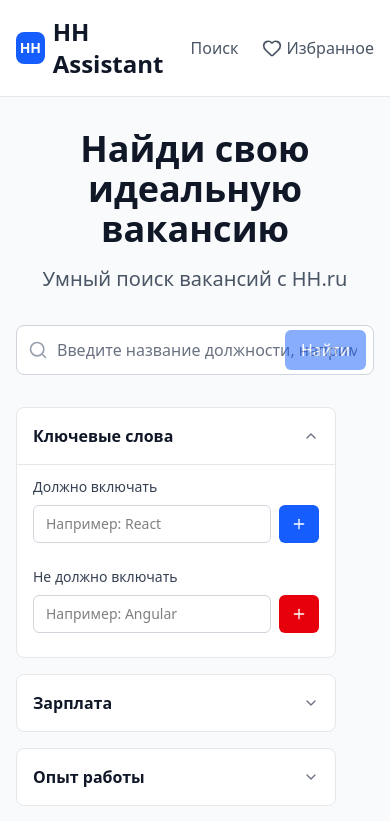
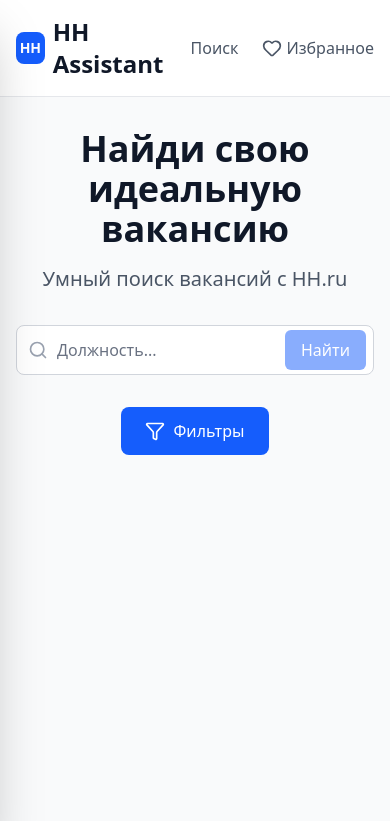
Before and after one commit to BMD63/hh-assistant, a React (Vite) app: page / in a window 390 px wide. Shown: the top 821 px of the page. Built offline with nearby package versions, Linux system fonts and the light colour scheme.

Commit message:
feat: add mobile-responsive filters drawer with smooth animations

```diff
--- a/src/App.tsx
+++ b/src/App.tsx
@@ -1,4 +1,6 @@
+import { useState, useEffect } from 'react'
 import { Routes, Route } from 'react-router-dom'
+import { Filter, X } from 'lucide-react'
 import { Header } from './components/Header'
 import { SearchForm } from './components/SearchForm'
 import { VacancyCard } from './components/VacancyCard'
@@ -11,16 +13,29 @@
 import { PeriodFilter } from './components/PeriodFilter'
 import { SortFilter } from './components/SortFilter'
 import { VacancyPage } from './pages/VacancyPage'
+import { FavoritesPage } from './pages/FavoritesPage'
 import { useSearch } from './hooks/useSearch'
 import { useVacancies } from './hooks/useVacancies'
-import { FavoritesPage } from './pages/FavoritesPage'
 
 function HomePage() {
   const { vacancies, isLoading, error, hasMore, searchVacancies, loadMore } = useVacancies();
-
   const { searchQuery, setSearchQuery, handleSearch } = useSearch((query: string) => {
     searchVacancies(query, 0);
   });
+
+  const [isFiltersOpen, setIsFiltersOpen] = useState(false);
+  const [isMobile, setIsMobile] = useState(false);
+
+  useEffect(() => {
+    const checkMobile = () => {
+      setIsMobile(window.innerWidth < 1024);
+    };
+
+    checkMobile();
+    window.addEventListener('resize', checkMobile);
+
+    return () => window.removeEventListener('resize', checkMobile);
+  }, []);
 
   return (
     <>
@@ -40,10 +55,44 @@
         />
       </div>
 
-      <div className="flex gap-8 max-w-6xl mx-auto">
+      {/* Кнопка открытия фильтров на мобилках */}
+      {isMobile && (
+        <div className="flex justify-center mb-6">
+          <button
+            onClick={() => setIsFiltersOpen(true)}
+            className="flex items-center px-6 py-3 bg-blue-600 text-white rounded-lg hover:bg-blue-700 focus:outline-none focus:ring-2 focus:ring-blue-500 transition-colors"
+          >
+            <Filter className="w-5 h-5 mr-2" />
+            Фильтры
+          </button>
+        </div>
+      )}
+
+      <div className="flex gap-8 max-w-6xl mx-auto relative">
         {/* Боковая панель с фильтрами */}
-        <div className="w-80 flex-shrink-0">
-          <div className="space-y-4">
+        <div className={`
+          w-80 flex-shrink-0
+          ${isMobile ? `
+            fixed top-0 left-0 h-full bg-white z-50 shadow-2xl
+            transform transition-transform duration-300 ease-in-out
+            ${isFiltersOpen ? 'translate-x-0' : '-translate-x-full'}
+          ` : ''}
+        `}>
+          {/* Заголовок и кнопка закрытия на мобилках */}
+          {isMobile && (
+            <div className="flex items-center justify-between p-4 border-b border-gray-200">
+              <h3 className="text-lg font-semibold text-gray-900">Фильтры</h3>
+              <button
+                onClick={() => setIsFiltersOpen(false)}
+                className="p-2 hover:bg-gray-100 rounded-lg transition-colors"
+              >
+                <X className="w-5 h-5 text-gray-600" />
+              </button>
+            </div>
+          )}
+
+          {/* Контент фильтров */}
+          <div className={`space-y-4 ${isMobile ? 'p-4 h-[calc(100%-80px)] overflow-y-auto' : ''}`}>
             <IncludeExcludeFilter />
             <SalaryFilter />
             <ExperienceFilter />
@@ -54,8 +103,16 @@
           </div>
         </div>
 
+        {/* Overlay для мобилок */}
+        {isMobile && isFiltersOpen && (
+          <div
+            className="fixed inset-0 bg-black bg-opacity-50 z-40"
+            onClick={() => setIsFiltersOpen(false)}
+          />
+        )}
+
         {/* Основной контент */}
-        <div className="flex-1">
+        <div className={`flex-1 ${isMobile ? 'min-w-0' : ''}`}>
           {error && (
             <div className="mb-6 p-4 bg-red-50 border border-red-200 rounded-lg">
               <p className="text-red-800">{error}</p>
@@ -108,12 +165,12 @@
       <main className="container mx-auto px-4 py-8">
         <Routes>
           <Route path="/hh-assistant" element={<HomePage />} />
-          <Route path="/hh-assistant/" element={<HomePage />} />
           <Route path="/hh-assistant/vacancy/:id" element={<VacancyPage />} />
           <Route path="/hh-assistant/favorites" element={<FavoritesPage />} />
-          {/* Резервный маршрут для локальной разработки */}
+          {/* Резервные маршруты для локальной разработки */}
           <Route path="/" element={<HomePage />} />
           <Route path="/vacancy/:id" element={<VacancyPage />} />
+          <Route path="/favorites" element={<FavoritesPage />} />
         </Routes>
       </main>
     </div>
--- a/src/components/SearchForm.tsx
+++ b/src/components/SearchForm.tsx
@@ -1,4 +1,5 @@
 import { Search } from 'lucide-react';
+import { useState, useEffect } from 'react';
 
 interface SearchFormProps {
   searchQuery: string;
@@ -13,6 +14,32 @@
   onSearch,
   isLoading = false
 }: SearchFormProps) {
+  const [placeholder, setPlaceholder] = useState('');
+
+  useEffect(() => {
+    const updatePlaceholder = () => {
+      if (window.innerWidth < 768) {
+        // Мобильная версия - короткий плейсхолдер
+        setPlaceholder('Должность...');
+      } else if (window.innerWidth < 1024) {
+        // Планшетная версия - средний плейсхолдер
+        setPlaceholder('Например: frontend...');
+      } else {
+        // Десктопная версия - полный плейсхолдер
+        setPlaceholder('Введите название должности, например: frontend разработчик');
+      }
+    };
+
+    // Устанавливаем начальное значение
+    updatePlaceholder();
+
+    // Слушаем изменения размера окна
+    window.addEventListener('resize', updatePlaceholder);
+
+    // Очистка
+    return () => window.removeEventListener('resize', updatePlaceholder);
+  }, []);
+
   const handleSubmit = (e: React.FormEvent) => {
     e.preventDefault();
     onSearch();
@@ -28,7 +55,7 @@
           type="text"
           value={searchQuery}
           onChange={(e) => onSearchChange(e.target.value)}
-          placeholder="Введите название должности, например: React разработчик"
+          placeholder={placeholder}
           className="block w-full pl-10 pr-4 py-3 border border-gray-300 rounded-lg bg-white text-gray-900 placeholder-gray-500 focus:outline-none focus:ring-2 focus:ring-blue-500 focus:border-transparent text-base"
           disabled={isLoading}
         />
```
